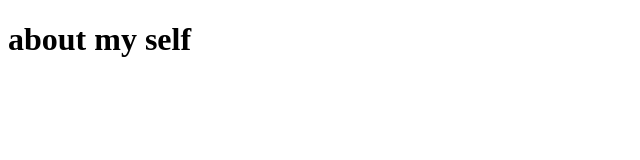
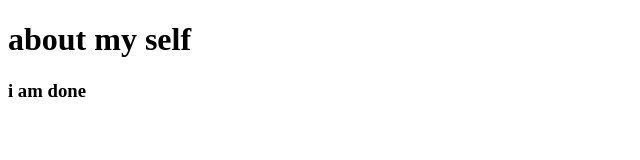
Before and after one commit to farhan9990/abut-me, a plain HTML site: page index.html in a window 1280 px wide. Shown: the full height of the page, 0-640 px from the left. Drawn offline with Linux system fonts and the light colour scheme.

Commit message:
still learning

```diff
--- a/index.html
+++ b/index.html
@@ -8,5 +8,6 @@
 </head>
 <body>
     <h1>about my self</h1>
+    <h3>i am done</h3>
 </body>
 </html>
```
